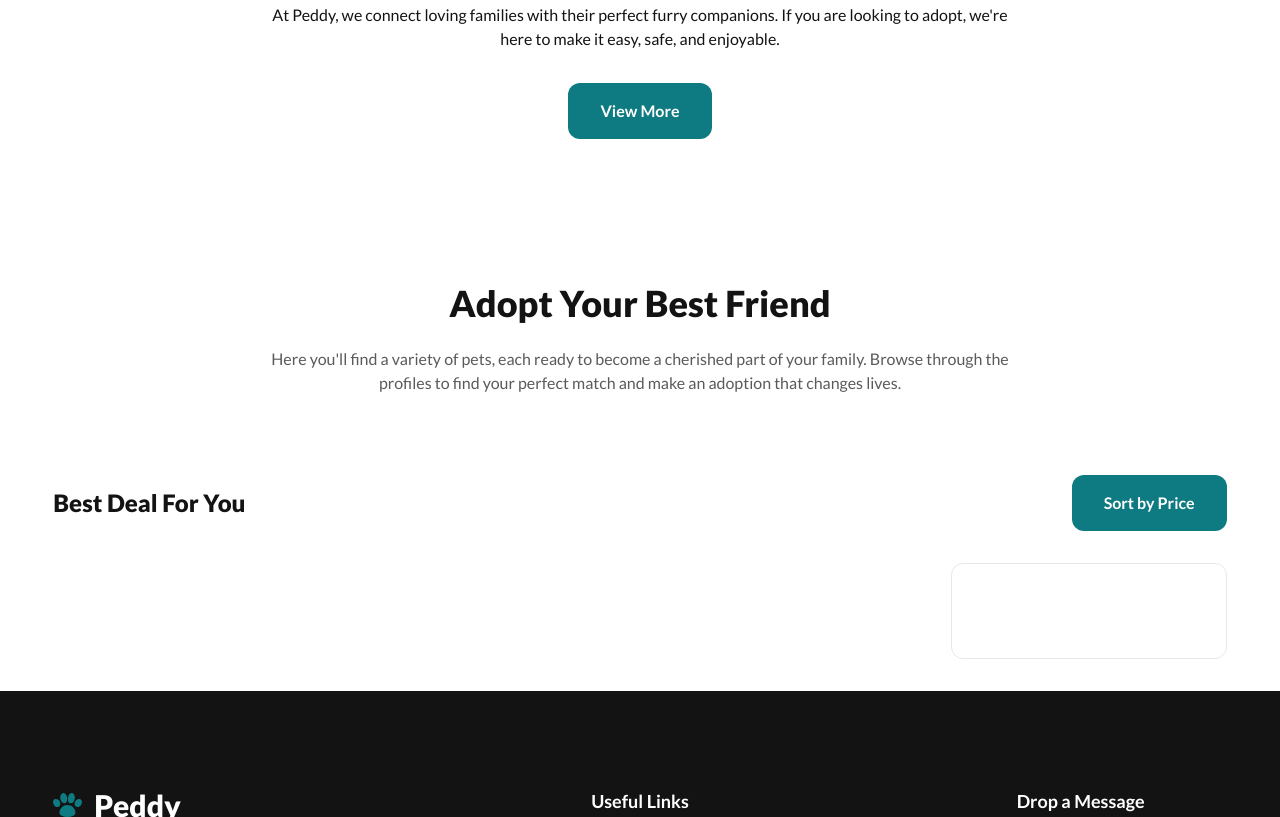
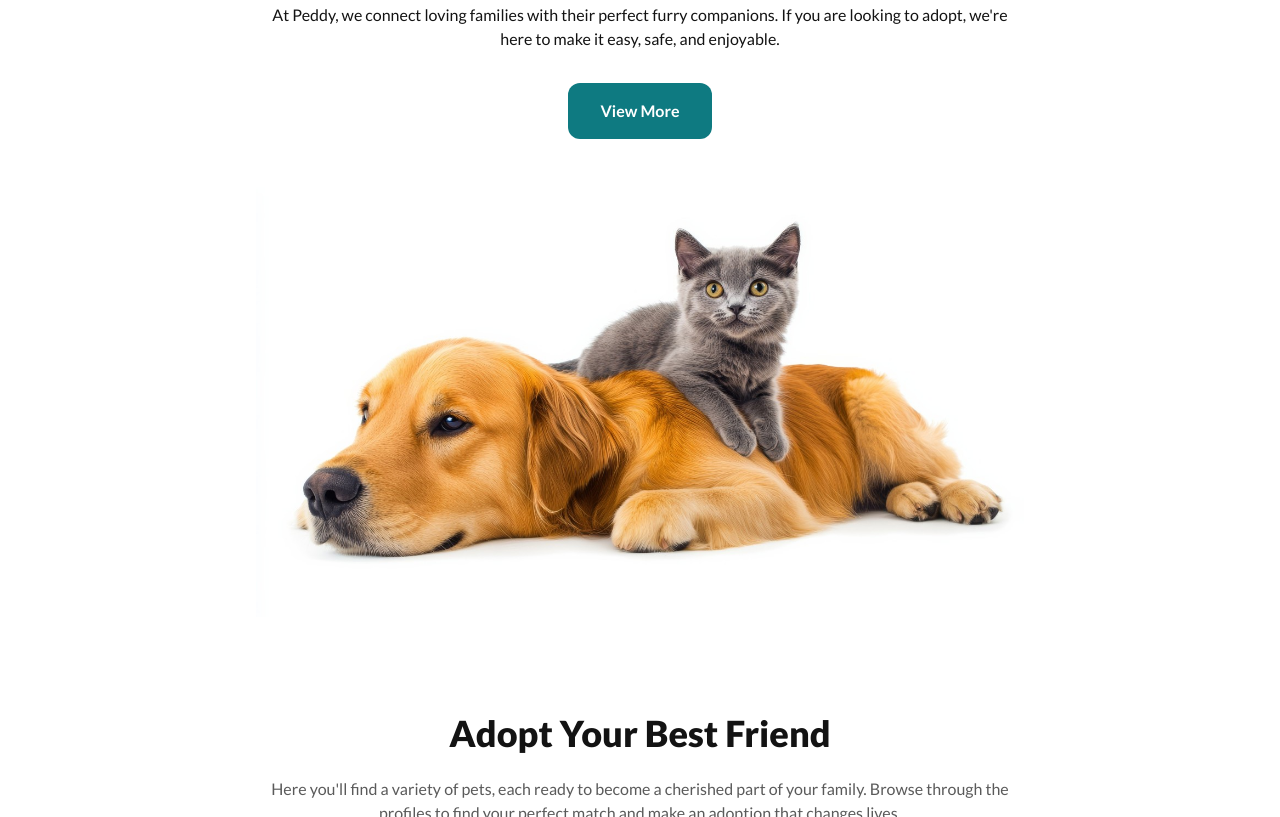
Before and after one commit to 0Himu0/Assignment-6, a plain HTML site: page index.html in a window 1280 px wide. Shown: the part 365-1182 px from the top of the page. Drawn offline with nearby package versions, Linux system fonts and the light colour scheme; no server answers.

Commit message:
all done

```diff
--- a/index.html
+++ b/index.html
@@ -91,7 +91,7 @@
                 </p>
                 <a href="#adopt" class="mb-8 inline-block transform rounded-xl bg-[#0E7A81] px-4 py-2 font-bold text-white transition duration-150 ease-in-out active:scale-95 md:mb-10 md:px-6 md:py-3 lg:mb-12 lg:px-8 lg:py-4">
                     View More</a>
-                <img src="./images/pet.jpg" alt="" class="w-full" />
+                <img src="/B10A6-Assess-Your-Asynchronous-JS-and-ES6-skills-main/images/pet.jpg" alt="" class="w-full" />
             </div>
         </section>
     </header>
```
Also changed, not shown: images/like.svg (added).
